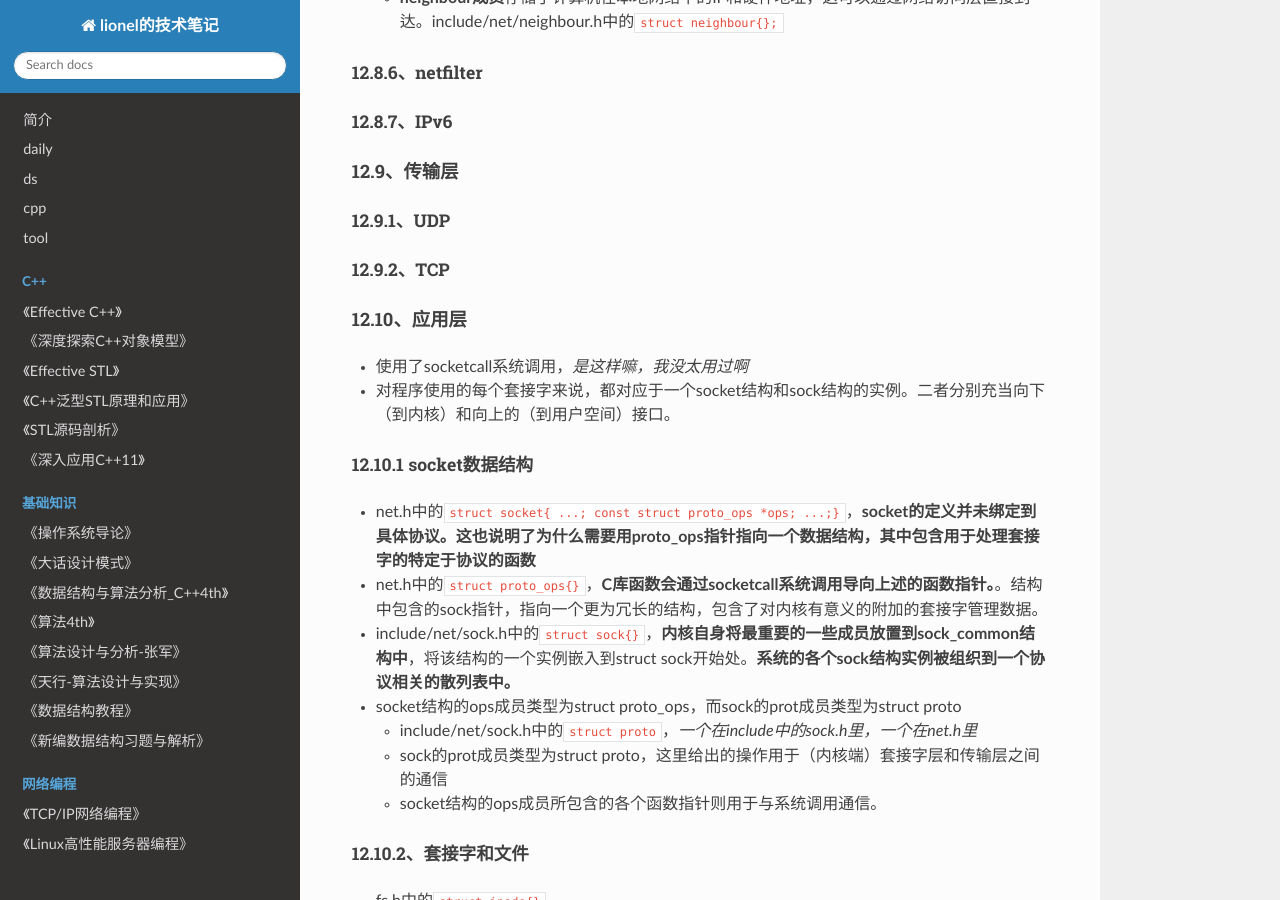
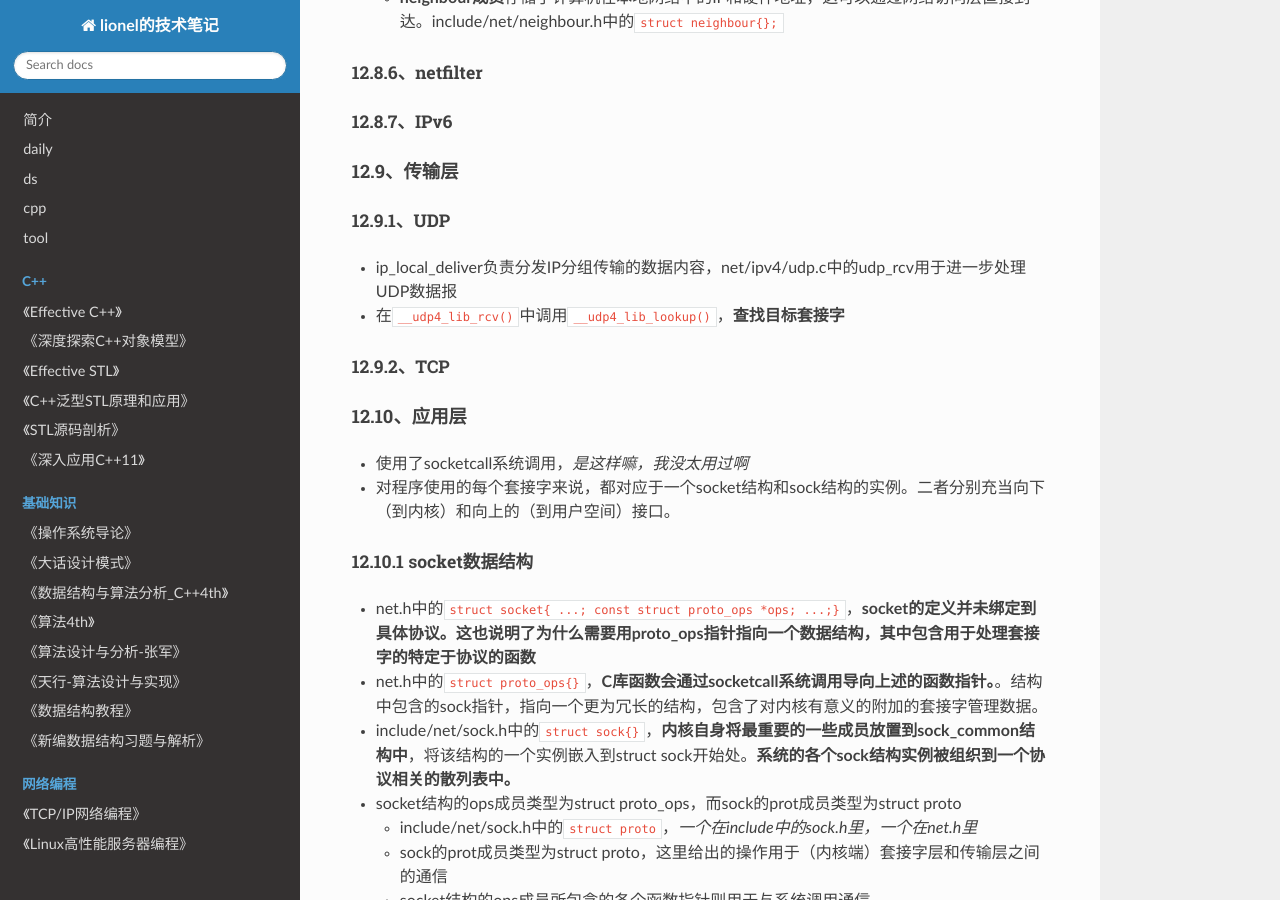
Before and after one commit to wolflion/booknotes, an MkDocs documentation site: the page built from docs/10network/深入Linux内核架构-chap12网络.md, in a window 1280 px wide and 900 px high, scrolled down 2808 px. Built offline with MkDocs 1.6.1, drawn with Linux system fonts in a browser that asks for light colours; nearby versions of some CDN libraries.

Commit message:
Update 深入Linux内核架构-chap12网络.md

```diff
--- a/docs/10network/深入Linux内核架构-chap12网络.md
+++ b/docs/10network/深入Linux内核架构-chap12网络.md
@@ -109,6 +109,9 @@
 
 ##### 12.9.1、UDP
 
++ ip_local_deliver负责分发IP分组传输的数据内容，net/ipv4/udp.c中的udp_rcv用于进一步处理UDP数据报
++ 在`__udp4_lib_rcv()`中调用`__udp4_lib_lookup()`，**查找目标套接字**
+
 ##### 12.9.2、TCP
 
 #### 12.10、应用层
```
